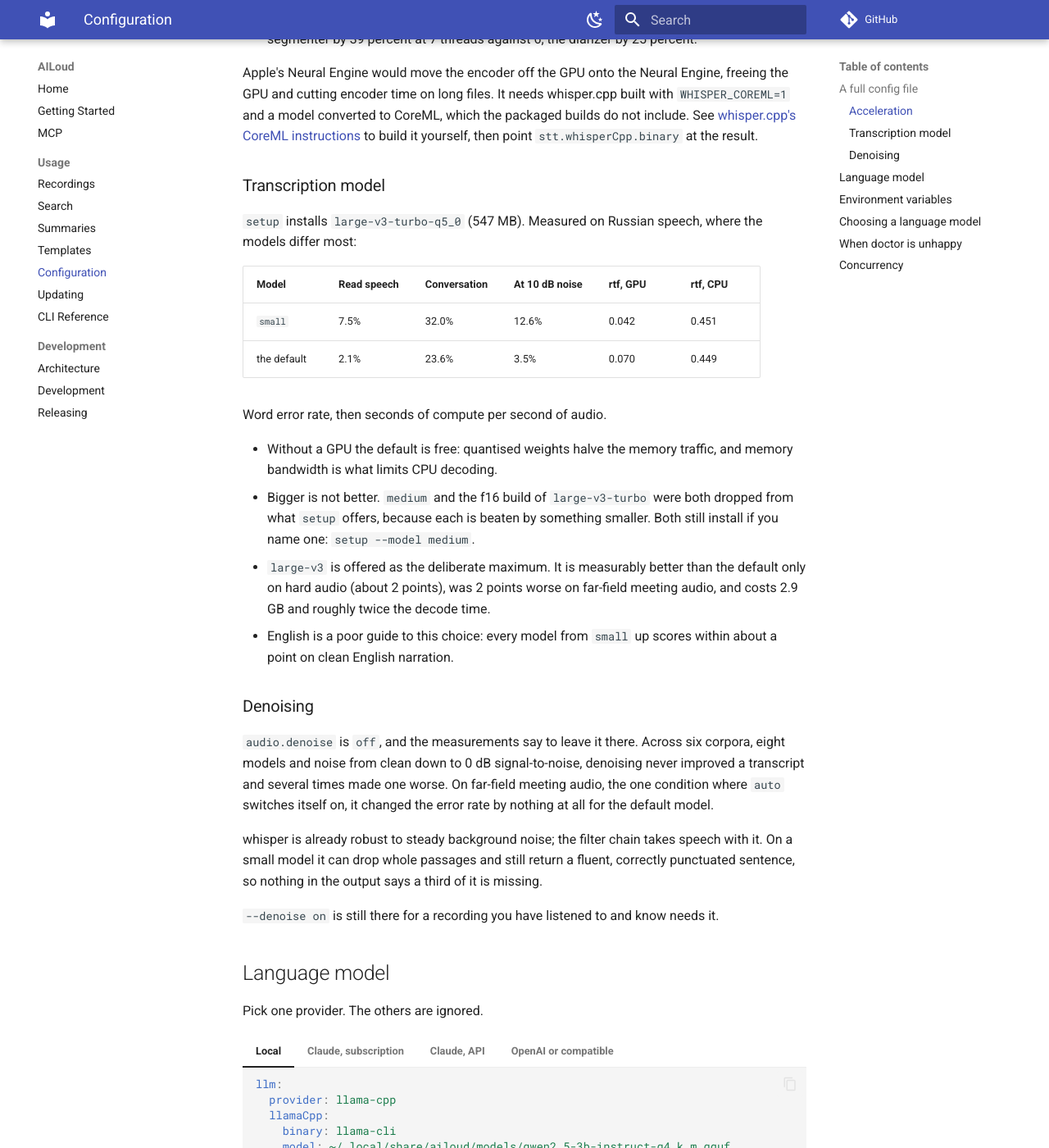
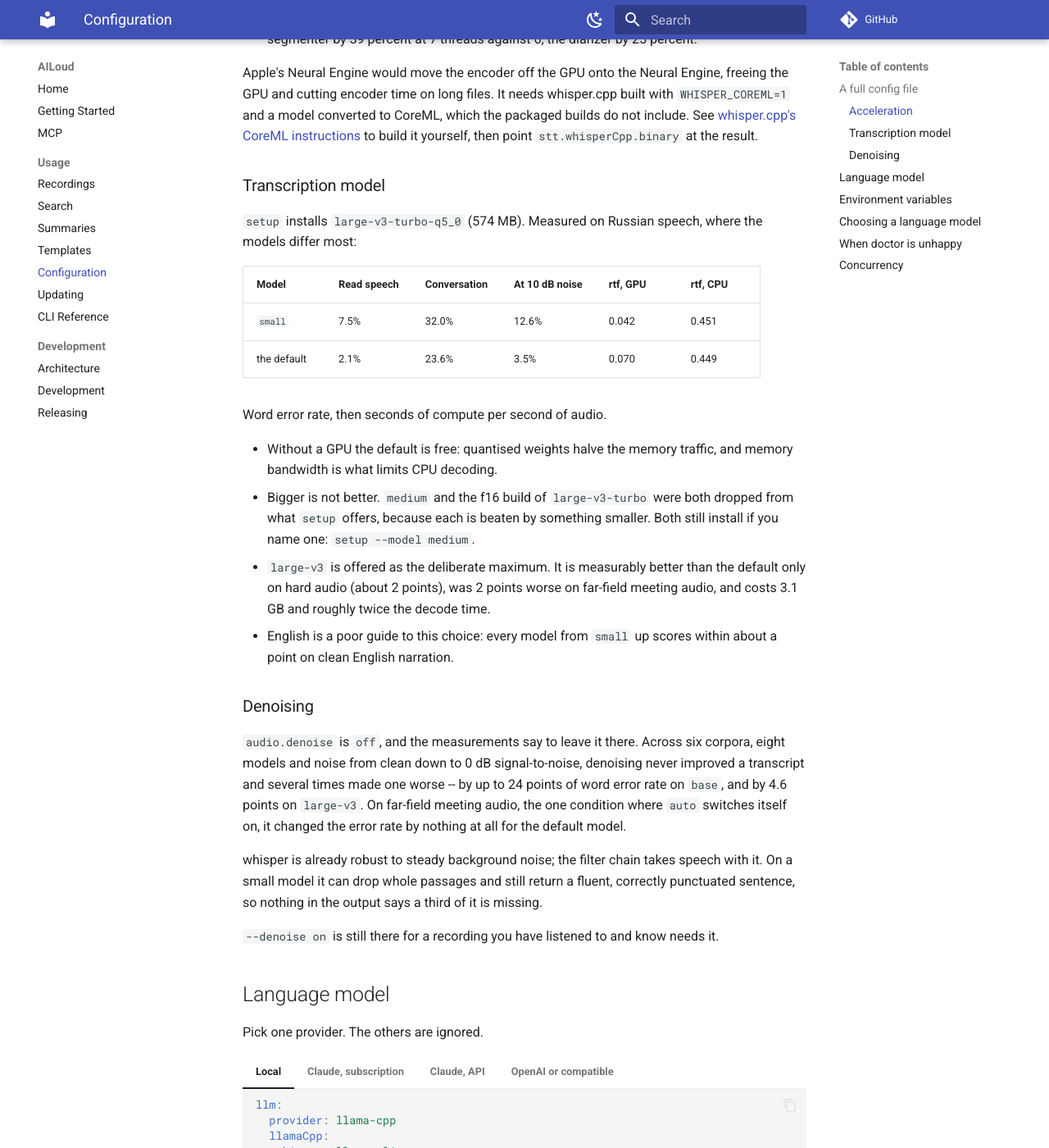
Before and after one commit to lorem-dev/ailoud, an MkDocs documentation site: the page built from docs/usage/configuration.md, in a window 1280 px wide and 1400 px high, scrolled down 2177 px. Shown: the whole window at 82% size. Built offline with MkDocs 1.6.1 and Material for MkDocs 9.7.7, drawn with Linux system fonts in a browser that asks for light colours; comment, search, counter and statistics services are not loaded; the version menu is left out.

Commit message:
docs: correct the sizes, help text and stale defaults after the model change
The download figures were given in binary units while the tool prints
decimal ones, so `setup` said "574 MB" and "3.1 GB" on screen while the
changelog and docs said "547 MB" and "2.9 GB" for the same two files.

Both `--help` strings still named `small` as the fallback default, and so
did the getting-started page a new user reads first. `setup --help` now
interpolates DEFAULT_MODEL_NAME and the Windows steps take their file names
from the catalogue, because a name typed into a string is how all three of
these went stale in the first place.

The changelog's Development section goes from 18 bullets to 11, merging
entries that describe one feature: the three shell-completions entries, the
detach and progress entries, the resource-cap and doctor-reporting entries,
the model default and the catalogue retirement, and the two MCP tool
changes. The `Fixed` entry stays: the marker-block feature shipped in 1.1.0
and the fix came after it, so a released version did have the bug.

eslint now ignores `tmp/`. A throwaway script left in that git-ignored
scratch directory failed `pnpm lint` for the whole repository.

```diff
--- a/docs/usage/configuration.md
+++ b/docs/usage/configuration.md
@@ -91,7 +91,7 @@ to build it yourself, then point `stt.whisperCpp.binary` at the result.
 
 ### Transcription model
 
-`setup` installs `large-v3-turbo-q5_0` (547 MB). Measured on Russian speech,
+`setup` installs `large-v3-turbo-q5_0` (574 MB). Measured on Russian speech,
 where the models differ most:
 
 | Model       | Read speech | Conversation | At 10 dB noise | rtf, GPU | rtf, CPU |
@@ -108,7 +108,7 @@ Word error rate, then seconds of compute per second of audio.
   smaller. Both still install if you name one: `setup --model medium`.
 - `large-v3` is offered as the deliberate maximum. It is measurably better
   than the default only on hard audio (about 2 points), was 2 points worse on
-  far-field meeting audio, and costs 2.9 GB and roughly twice the decode
+  far-field meeting audio, and costs 3.1 GB and roughly twice the decode
   time.
 - English is a poor guide to this choice: every model from `small` up scores
   within about a point on clean English narration.
@@ -117,9 +117,10 @@ Word error rate, then seconds of compute per second of audio.
 
 `audio.denoise` is `off`, and the measurements say to leave it there. Across
 six corpora, eight models and noise from clean down to 0 dB signal-to-noise,
-denoising never improved a transcript and several times made one worse. On
-far-field meeting audio, the one condition where `auto` switches itself on, it
-changed the error rate by nothing at all for the default model.
+denoising never improved a transcript and several times made one worse -- by
+up to 24 points of word error rate on `base`, and by 4.6 points on `large-v3`.
+On far-field meeting audio, the one condition where `auto` switches itself on,
+it changed the error rate by nothing at all for the default model.
 
 whisper is already robust to steady background noise; the filter chain takes
 speech with it. On a small model it can drop whole passages and still return a
--- a/eslint.config.mjs
+++ b/eslint.config.mjs
@@ -18,6 +18,10 @@ export default tseslint.config(
       '**/node_modules/**',
       // mkdocs build output: third-party minified JS, not ours to lint.
       'site/**',
+      // Git-ignored scratch (see .gitignore): throwaway measurement scripts
+      // that are not part of the project and hold nothing worth linting. A
+      // stray one there failed `pnpm lint` for the whole repository.
+      'tmp/**',
     ],
   },
   {
```
Also changed, not shown: AGENTS.md (+1 -1 lines), CHANGES.md (+19 -33 lines), docs/getting-started.md (+1 -1 lines), docs/usage/cli.md (+8 -1 lines), 5 other files.
